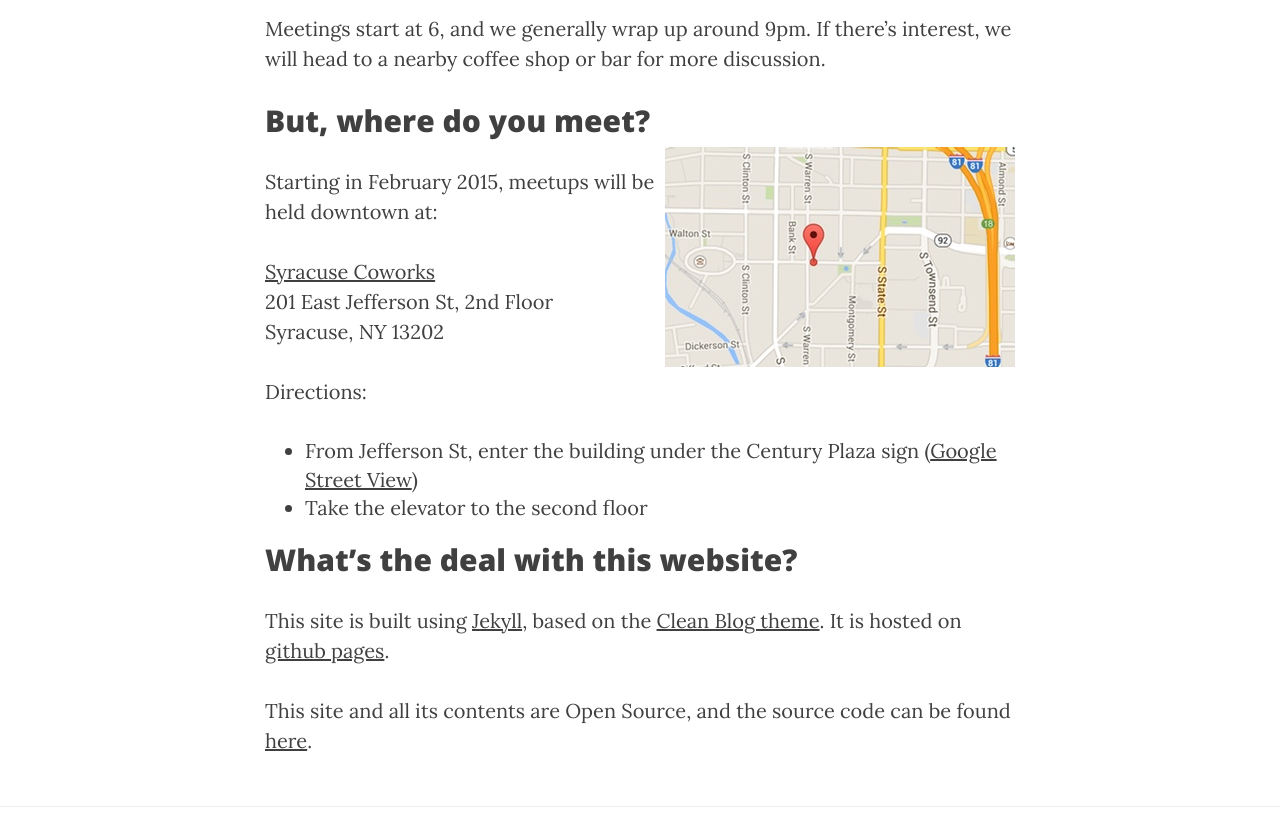
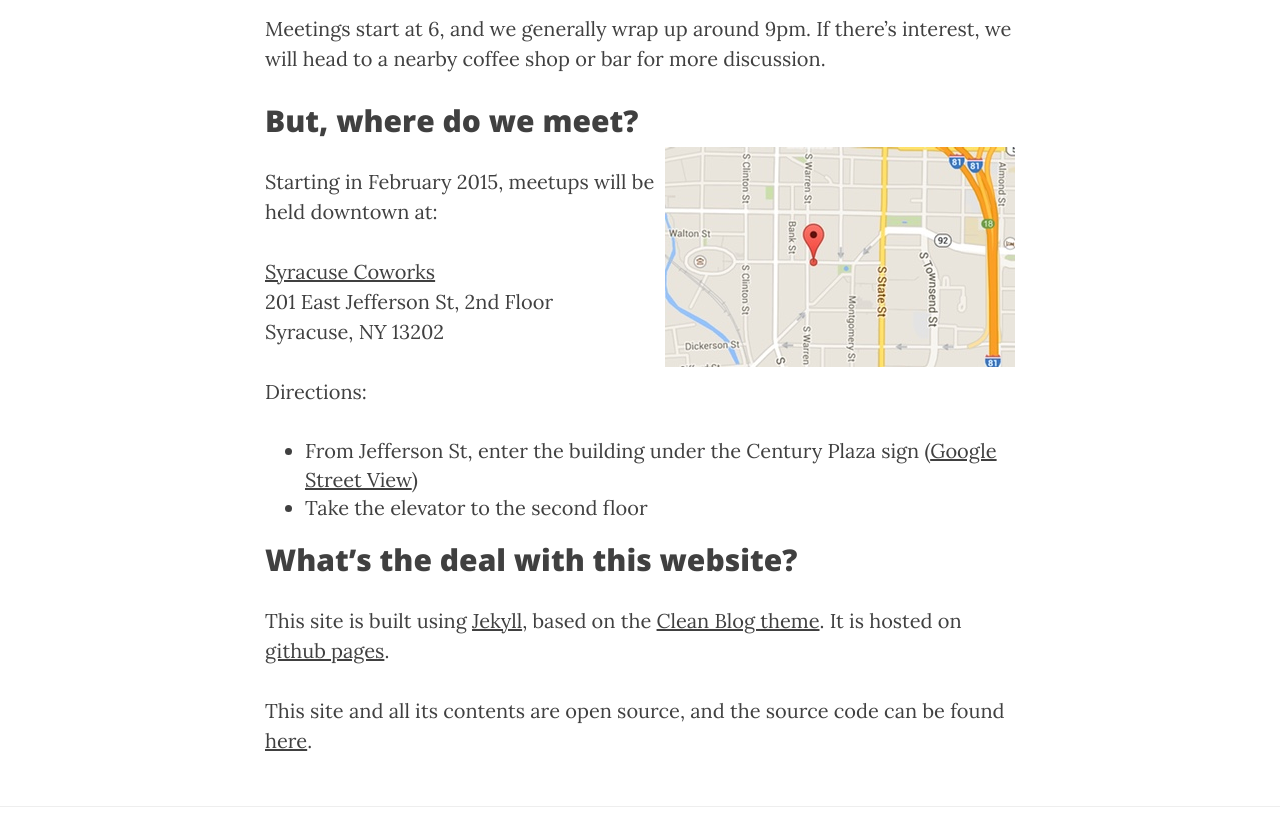
Before and after one commit to syracuseio/openhacksyr.github.io, a Jekyll site: the page built from FAQ.md, in a window 1280 px wide. Shown: the part 908-1721 px from the top of the page. Built offline with Jekyll 4.4.1, drawn with Linux system fonts in a browser that asks for light colours; nearby versions of some CDN libraries.

Commit message:
Fix wording

```diff
--- a/FAQ.md
+++ b/FAQ.md
@@ -20,7 +20,7 @@ details each month)
 Meetings start at 6, and we generally wrap up around 9pm. If there’s interest,
 we will head to a nearby coffee shop or bar for more discussion.
 
-## But, where do you meet?
+## But, where do we meet?
 <div class='pull-right'>
   <img src='{{ site.base_url }}/img/small-coworks-map.jpg'/>
 </div>
@@ -43,5 +43,5 @@ This site is built using [Jekyll](http://jekyllrb.com), based on the
 [Clean Blog theme](http://ironsummitmedia.github.io/startbootstrap-clean-blog-jekyll/).
 It is hosted on [github pages](http://pages.github.com).
 
-This site and all its contents are Open Source, and the source code can be found
+This site and all its contents are open source, and the source code can be found
 [here](http://github.com/OpenHackSyr/openhacksyr.github.io).
```
